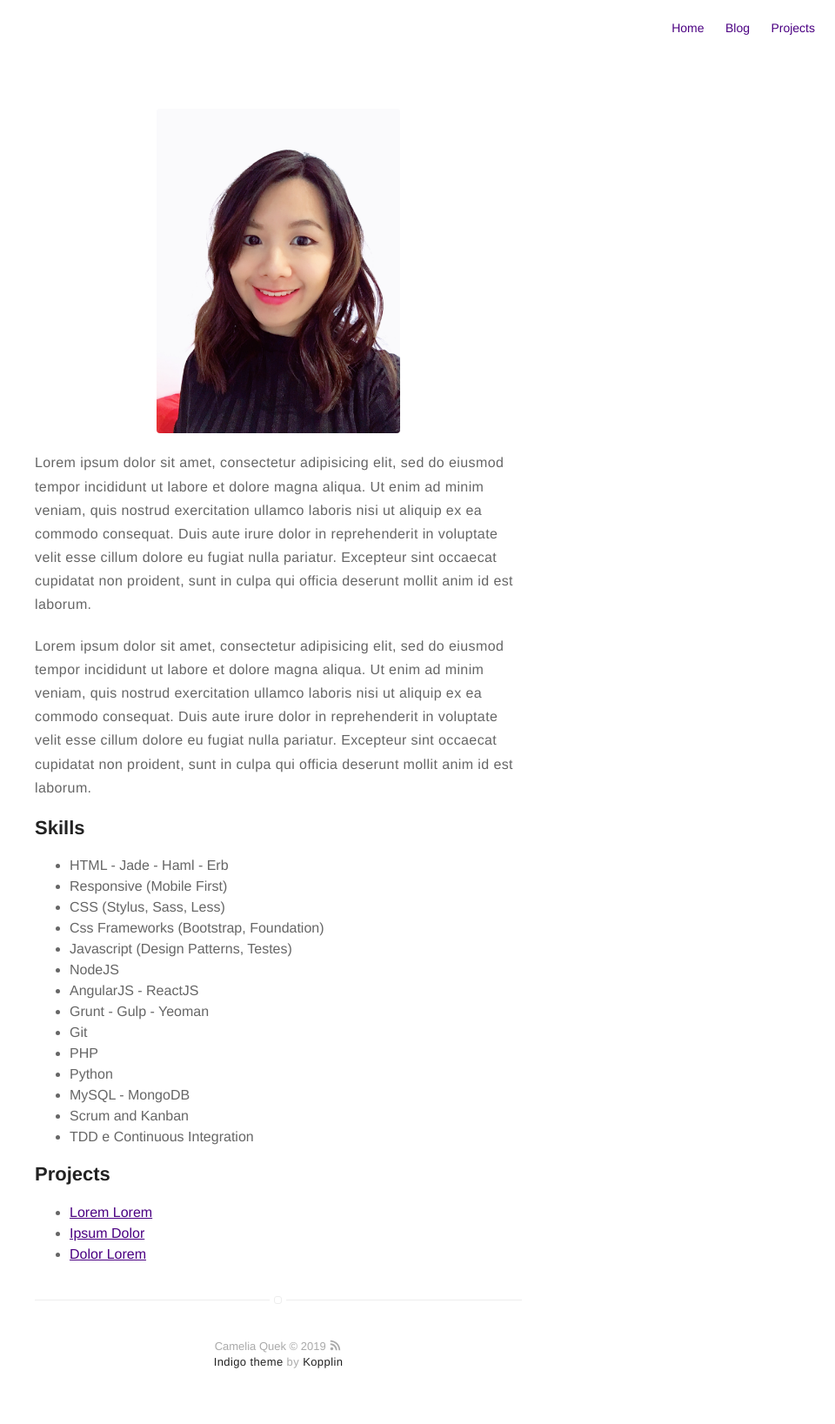
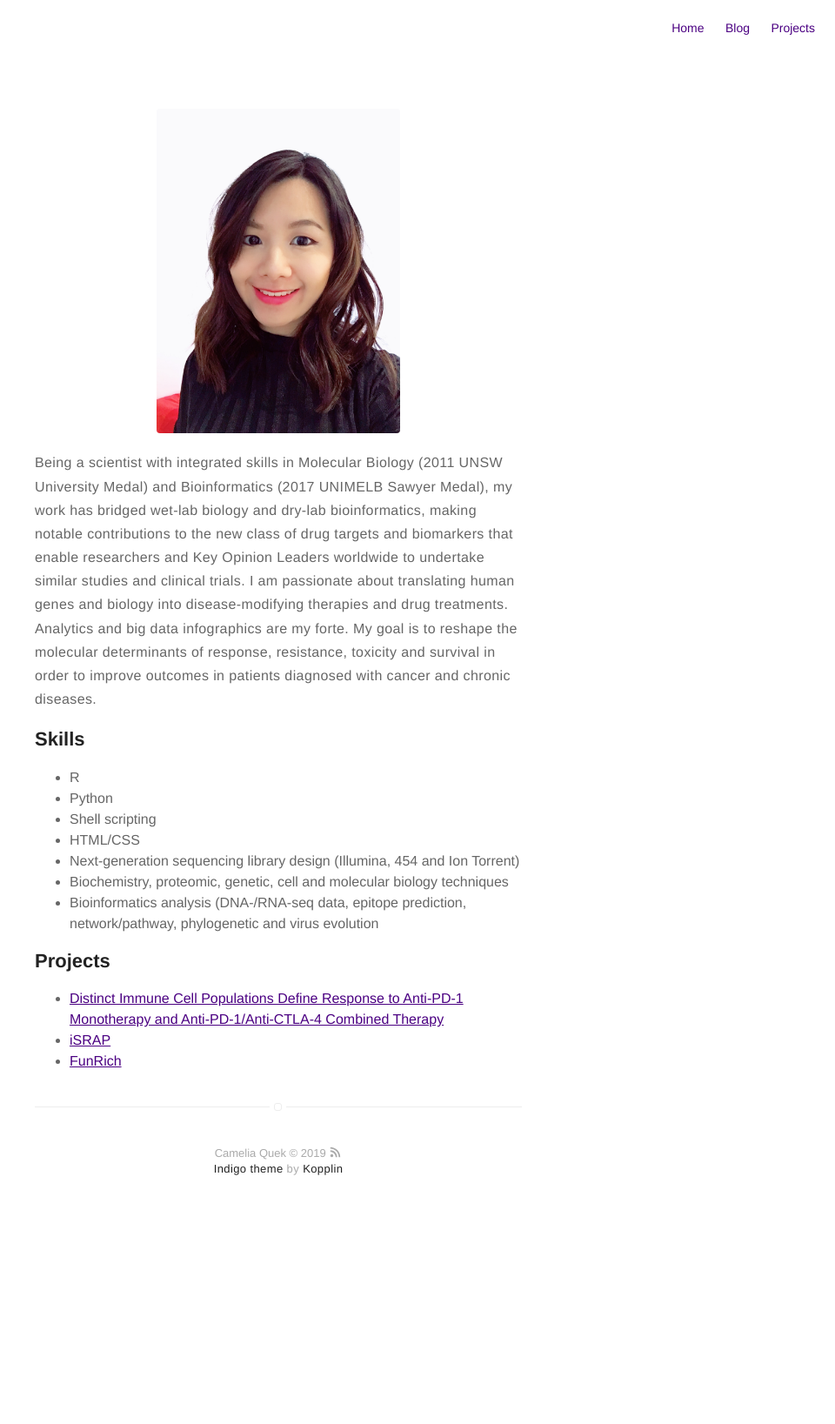
Before and after one commit to cameliaquek/cameliaquek.github.io, a Jekyll site: the page built from about.md, in a window 1280 px wide. Shown: the whole page at 87% size, without its empty margins (320-1280 px from the left). Built offline with Jekyll 4.4.1, drawn with Linux system fonts in a browser that asks for light colours; after the commit the page ends 1415 px from its top, so only the background shows below that.

Commit message:
Update about.md

```diff
--- a/about.md
+++ b/about.md
@@ -4,43 +4,27 @@ layout: page
 ---
 ![Profile Image]({{ site.url }}/{{ site.picture }})
 
-<p>Lorem ipsum dolor sit amet, consectetur adipisicing elit, sed do eiusmod
-tempor incididunt ut labore et dolore magna aliqua. Ut enim ad minim veniam,
-quis nostrud exercitation ullamco laboris nisi ut aliquip ex ea commodo
-consequat. Duis aute irure dolor in reprehenderit in voluptate velit esse
-cillum dolore eu fugiat nulla pariatur. Excepteur sint occaecat cupidatat non
-proident, sunt in culpa qui officia deserunt mollit anim id est laborum.</p>
+<p>Being a scientist with integrated skills in Molecular Biology (2011 UNSW University Medal) and Bioinformatics (2017 UNIMELB
+Sawyer Medal), my work has bridged wet-lab biology and dry-lab bioinformatics, making notable contributions to the new class of drug targets and biomarkers that enable researchers and Key Opinion Leaders worldwide to undertake similar studies and clinical trials.
 
-<p>Lorem ipsum dolor sit amet, consectetur adipisicing elit, sed do eiusmod
-tempor incididunt ut labore et dolore magna aliqua. Ut enim ad minim veniam,
-quis nostrud exercitation ullamco laboris nisi ut aliquip ex ea commodo
-consequat. Duis aute irure dolor in reprehenderit in voluptate velit esse
-cillum dolore eu fugiat nulla pariatur. Excepteur sint occaecat cupidatat non
-proident, sunt in culpa qui officia deserunt mollit anim id est laborum.</p>
+I am passionate about translating human genes and biology into disease-modifying therapies and drug treatments. Analytics and big data infographics are my forte. My goal is to reshape the molecular determinants of response, resistance, toxicity and survival in order to improve outcomes in patients diagnosed with cancer and chronic diseases.</p>
 
 <h2>Skills</h2>
 
 <ul class="skill-list">
-	<li>HTML - Jade - Haml - Erb</li>
-	<li>Responsive (Mobile First)</li>
-	<li>CSS (Stylus, Sass, Less)</li>
-	<li>Css Frameworks (Bootstrap, Foundation)</li>
-	<li>Javascript (Design Patterns, Testes)</li>
-	<li>NodeJS</li>
-	<li>AngularJS - ReactJS</li>
-	<li>Grunt - Gulp - Yeoman</li>
-	<li>Git</li>
-	<li>PHP</li>
+	<li>R</li>
 	<li>Python</li>
-	<li>MySQL - MongoDB</li>
-	<li>Scrum and Kanban</li>
-	<li>TDD e Continuous Integration</li>
+	<li>Shell scripting</li>
+	<li>HTML/CSS</li>
+	<li>Next-generation sequencing library design (Illumina, 454 and Ion Torrent)</li>
+	<li>Biochemistry, proteomic, genetic, cell and molecular biology techniques</li>
+	<li>Bioinformatics analysis (DNA-/RNA-seq data, epitope prediction, network/pathway, phylogenetic and virus evolution</li>
 </ul>
 
 <h2>Projects</h2>
 
 <ul>
-	<li><a href="https://github.com/">Lorem Lorem</a></li>
-	<li><a href="https://github.com/">Ipsum Dolor</a></li>
-	<li><a href="https://github.com/">Dolor Lorem</a></li>
+	<li><a href="https://www.cell.com/cancer-cell/fulltext/S1535-6108(19)30037-6">Distinct Immune Cell Populations Define Response to Anti-PD-1 Monotherapy and Anti-PD-1/Anti-CTLA-4 Combined Therapy</a></li>
+	<li><a href="http://israp.sourceforge.net/">iSRAP</a></li>
+	<li><a href="http://www.funrich.org/">FunRich</a></li>
 </ul>
```
